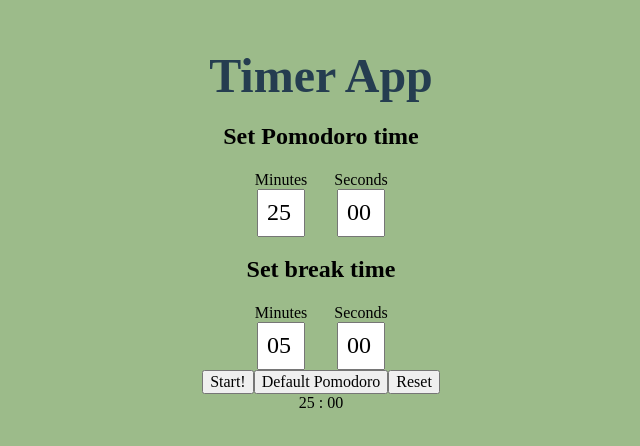
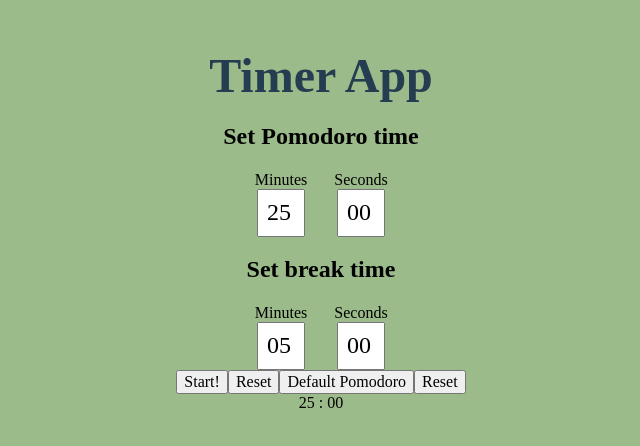
Before and after one commit to icelandico/timer-react, a React (Create React App) app: page / in a window 1280 px wide. Shown: the top 446 px of the page, without its empty margins (319-959 px from the left). Built offline with nearby package versions, Linux system fonts and the light colour scheme.

Commit message:
Working timer

```diff
--- a/src/components/Display/Display.js
+++ b/src/components/Display/Display.js
@@ -11,7 +11,13 @@ class Display extends Component {
   }
 
   handleStart = () => {
-    alert('CLICKED')
+    const interval = setInterval(() => {
+
+      this.setState({
+        minutes: parseInt(this.state.seconds) === 0 ? parseInt(this.state.minutes) - 1 : this.state.minutes,
+        seconds: parseInt(this.state.seconds) !== 0 ? parseInt(this.state.seconds) - 1 : 59
+      })
+    }, 1000)
   }
 
   render() {
--- a/src/components/NavButtons/NavButtons.js
+++ b/src/components/NavButtons/NavButtons.js
@@ -14,6 +14,12 @@ handleStart = () => {
                 onClick={() => this.handleStart()}
         >
           Start!
+        </button>
+        <button type="button"
+                id="pause"
+                onClick={() => this.handlePause()}
+        >
+          Reset
         </button>
         <button type="button"
                 id="default"
--- a/src/components/TimeDisplay/TimeDisplay.js
+++ b/src/components/TimeDisplay/TimeDisplay.js
@@ -10,7 +10,7 @@ class TimeDisplay extends Component {
   render() {
     return(
       <div>
-        <p className="time-value">{this.state.minutes} : {this.state.seconds}</p>
+        <p className="time-value">{this.props.minutes} : {this.props.seconds === '60' ? '00' : this.props.seconds}</p>
       </div>
     )
   }
```
